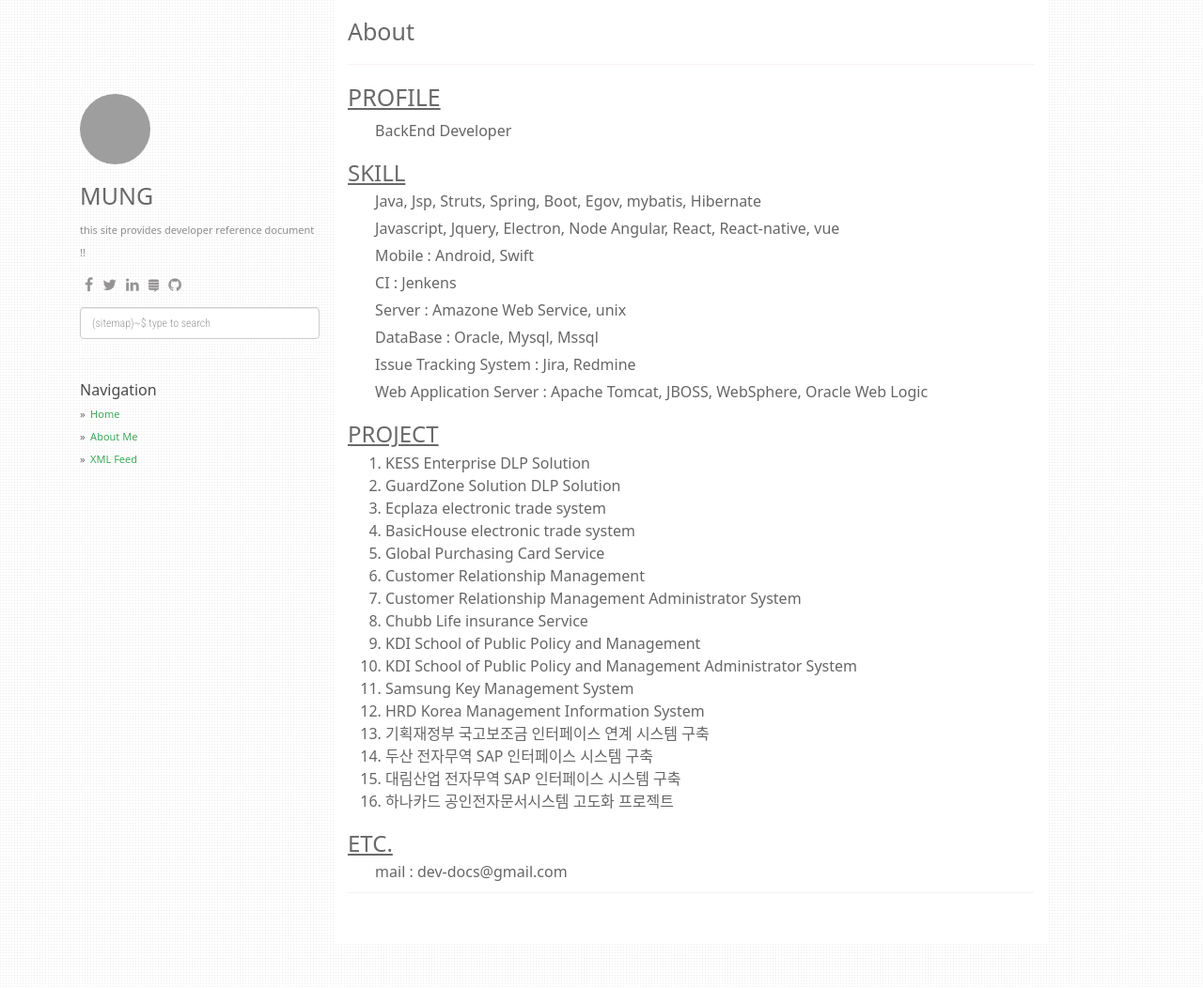
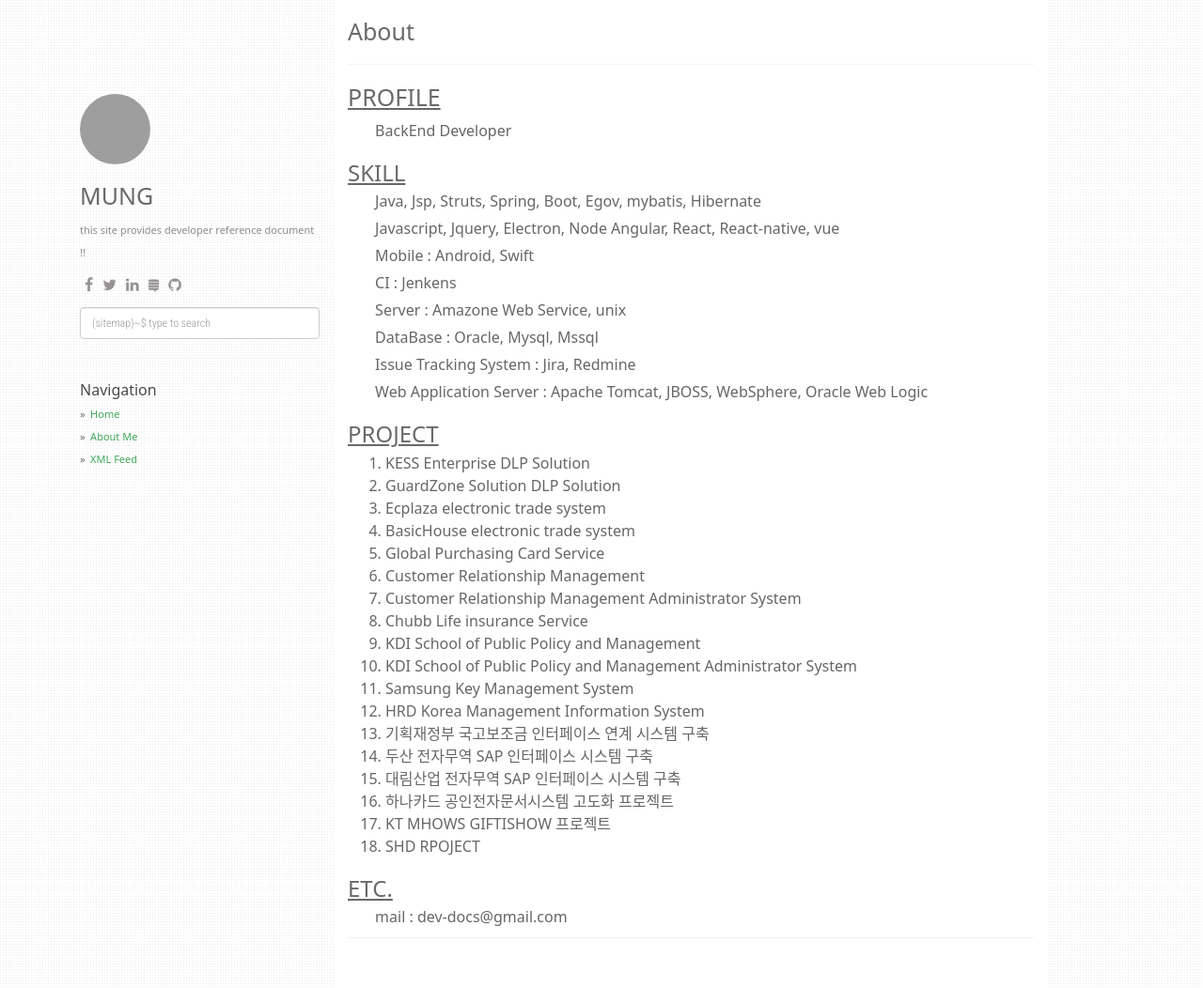
Before and after one commit to dev-docs/document, a Jekyll site: the page built from about.md, in a window 1280 px wide and 1052 px high. Shown: the whole window at 94% size. Built offline with Jekyll 4.4.1, drawn with Linux system fonts in a browser that asks for light colours; nearby versions of some CDN libraries; grey boxes are pictures that could not be loaded.

Commit message:
Update about.md

```diff
--- a/about.md
+++ b/about.md
@@ -46,7 +46,8 @@ permalink: /about/
 14. 두산 전자무역 SAP 인터페이스 시스템 구축
 15. 대림산업 전자무역 SAP 인터페이스 시스템 구축
 16. 하나카드 공인전자문서시스템 고도화 프로젝트
-
+17. KT MHOWS GIFTISHOW 프로젝트
+18. SHD RPOJECT
 
 
 
```
